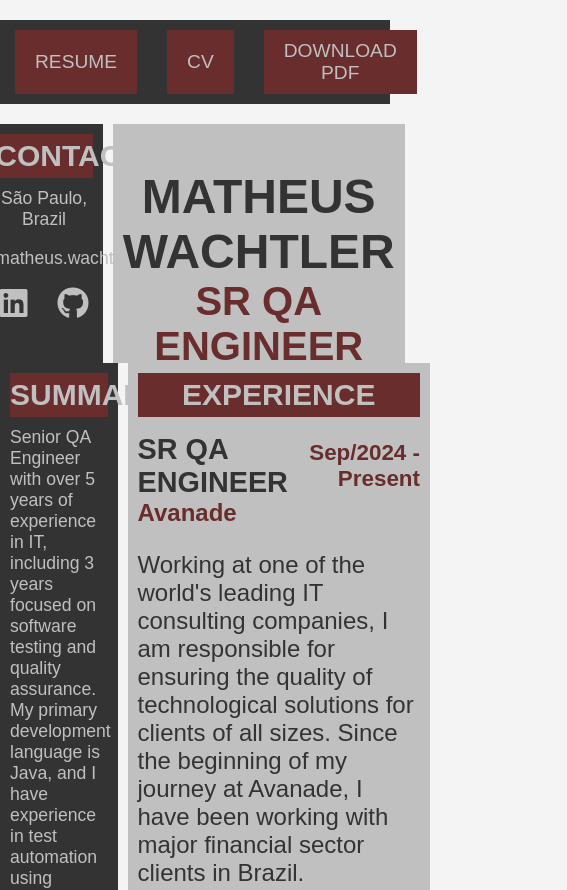
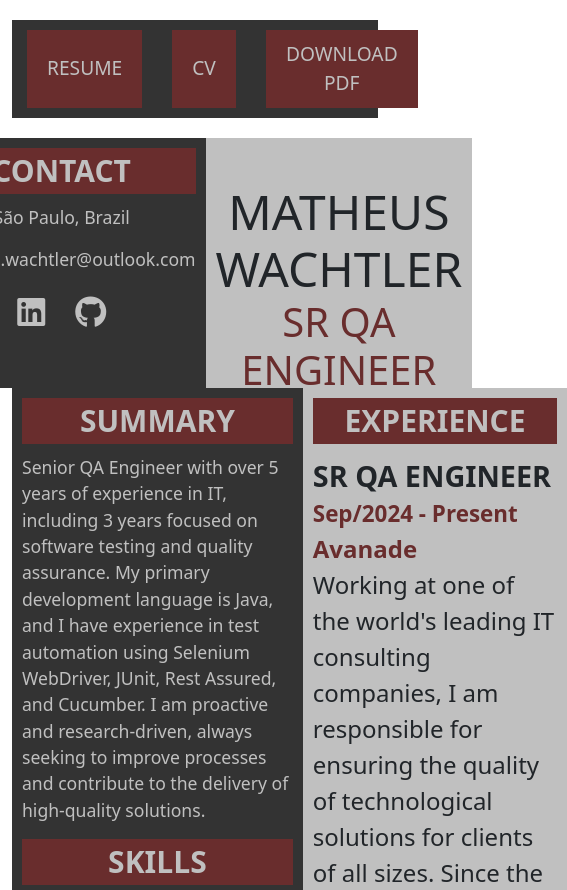
Before and after one commit to matheuswachtler/Resume, a plain HTML site: page index.html in a window 390 px wide. Shown: the top 890 px of the page, 567 px wide, since content can reach past the window. Drawn offline with nearby package versions, Linux system fonts and the light colour scheme.

Commit message:
Update responsividade

```diff
--- a/index.html
+++ b/index.html
@@ -7,6 +7,7 @@
     <title>Resume</title>
     <link rel="stylesheet" href="style.css">
     <link rel="stylesheet" href="https://cdnjs.cloudflare.com/ajax/libs/font-awesome/6.0.0-beta3/css/all.min.css">
+    <link href="https://cdn.jsdelivr.net/npm/bootstrap@5.3.0/dist/css/bootstrap.min.css" rel="stylesheet">
     <link rel="icon" href="assets/icon.png" type="image/png">
 </head>
 
--- a/style.css
+++ b/style.css
@@ -345,3 +345,25 @@
     font-size: 1.2em;
     color: rgb(105, 45, 45);
 }
+
+@media (max-width: 768px) {
+    .left-content, .right-content {
+        width: 100%;
+        margin-right: 0;
+    }
+
+    .contact, .name {
+        width: 100%;
+        margin-right: 0;
+    }
+
+    .experience-item {
+        flex-direction: column;
+        align-items: flex-start;
+    }
+
+    .certification-icons {
+        flex-wrap: wrap;
+        gap: 20px;
+    }
+}
```
